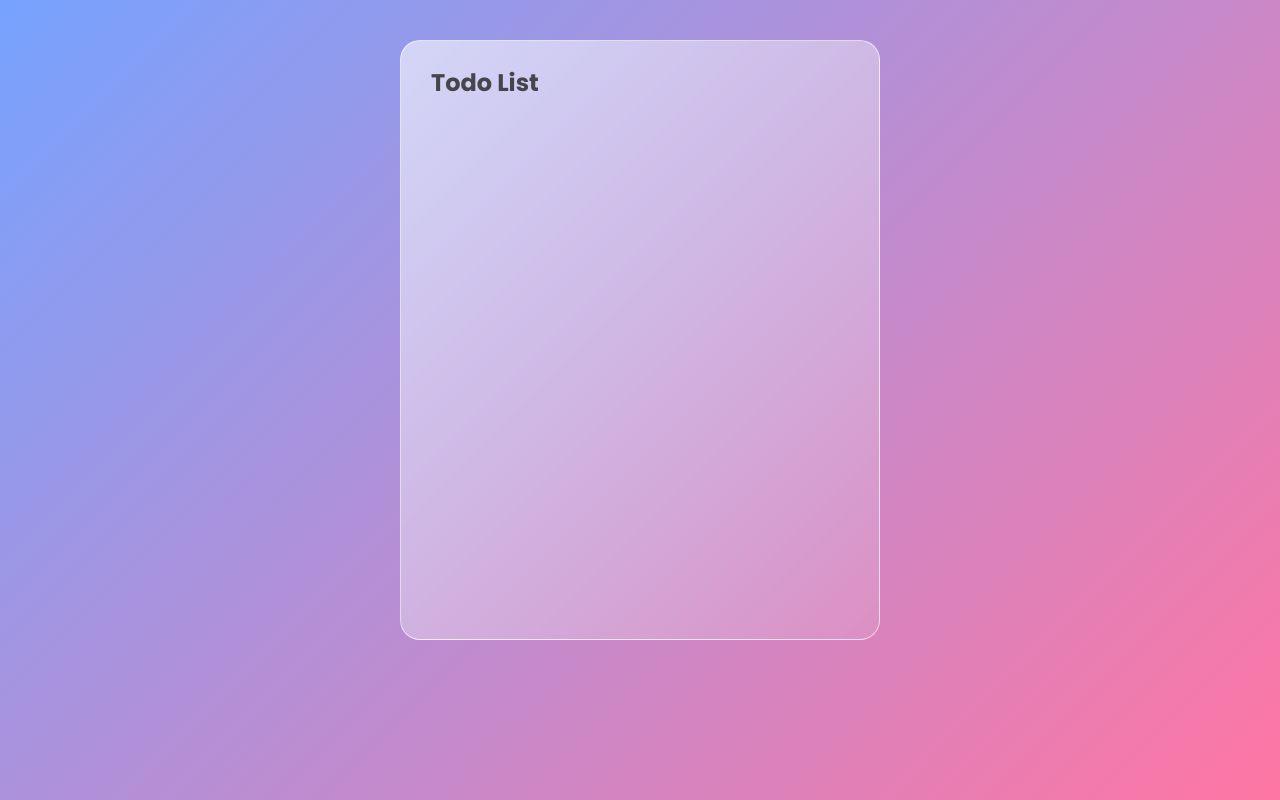
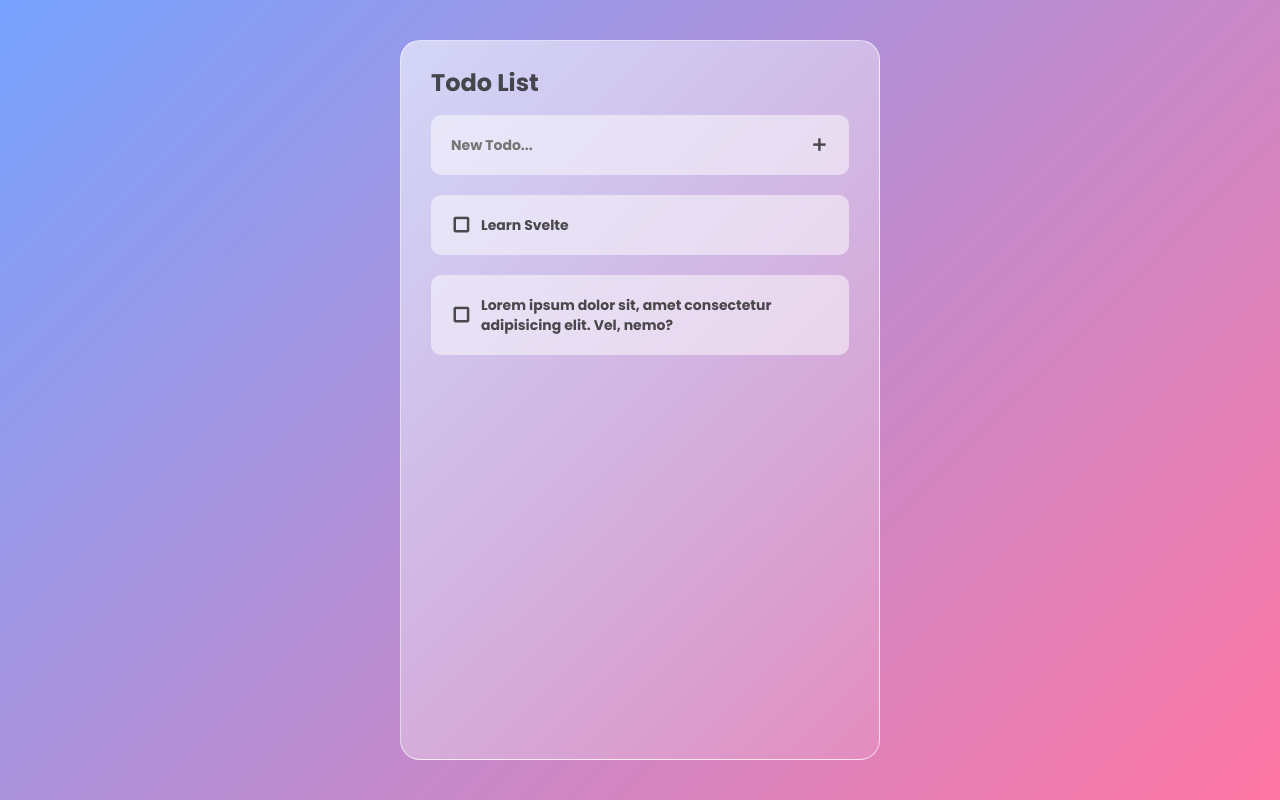
Before and after one commit to BayuDC/todolist, a Svelte app: page / in a window 1280 px wide. Built offline with nearby package versions, Linux system fonts and the light colour scheme.

Commit message:
Add more ui components

```diff
--- a/public/index.html
+++ b/public/index.html
@@ -10,6 +10,7 @@
 	<link rel="preconnect" href="https://fonts.googleapis.com">
 	<link rel="preconnect" href="https://fonts.gstatic.com" crossorigin>
 	<link rel="stylesheet" href="https://fonts.googleapis.com/css2?family=Poppins:wght@700&display=swap">
+	<link rel="stylesheet" href="https://fonts.googleapis.com/icon?family=Material+Icons+Outlined">
 
 	<link rel='icon' type='image/png' href='/favicon.png'>
 	<link rel='stylesheet' href='/build/bundle.css'>
--- a/src/App.svelte
+++ b/src/App.svelte
@@ -1,11 +1,15 @@
 <script>
     import Wrapper from './components/Wrapper.svelte';
     import Title from './components/Title.svelte';
+    import TodoInput from './components/TodoInput.svelte';
+    import TodoList from './components/TodoList.svelte';
 </script>
 
 <main>
     <Wrapper>
         <Title>Todo List</Title>
+        <TodoInput />
+        <TodoList />
     </Wrapper>
 </main>
 
@@ -14,9 +18,7 @@
 
     main {
         background: linear-gradient(135deg, rgba($blue, 0.8), rgba($pink, 0.8));
-        color: rgba(#222, 0.8);
         padding: 40px;
-        min-height: 100vh;
         box-sizing: border-box;
     }
 </style>
--- /dev/null
+++ b/src/components/TodoInput.svelte
@@ -0,0 +1,24 @@
+<script>
+    import Card from '../shared/Card.svelte';
+    import Button from '../shared/Button.svelte';
+</script>
+
+<Card>
+    <form on:submit|preventDefault>
+        <input type="text" placeholder="New Todo..." required />
+        <Button icon="add" />
+    </form>
+</Card>
+
+<style lang="scss">
+    form {
+        display: flex;
+        align-items: center;
+
+        input {
+            width: 100%;
+            height: 20px;
+            margin-right: 10px;
+        }
+    }
+</style>
--- /dev/null
+++ b/src/components/TodoItem.svelte
@@ -0,0 +1,31 @@
+<script>
+    import Card from '../shared/Card.svelte';
+    import Checkbox from '../shared/Checkbox.svelte';
+
+    let checked = false;
+</script>
+
+<Card>
+    <div>
+        <Checkbox {checked} on:check={e => (checked = e.detail)} />
+        <p class:checked>
+            <slot />
+        </p>
+    </div>
+</Card>
+
+<style lang="scss">
+    div {
+        display: flex;
+        align-items: center;
+        p {
+            line-height: 20px;
+            margin-left: 10px;
+
+            &.checked {
+                text-decoration: line-through;
+                text-decoration-thickness: 2px;
+            }
+        }
+    }
+</style>
--- /dev/null
+++ b/src/components/TodoList.svelte
@@ -0,0 +1,23 @@
+<script>
+    import TodoItem from './TodoItem.svelte';
+</script>
+
+<div>
+    <TodoItem>Learn Svelte</TodoItem>
+    <TodoItem>Lorem ipsum dolor sit, amet consectetur adipisicing elit. Vel, nemo?</TodoItem>
+</div>
+
+<style lang="scss">
+    div {
+        margin-top: 20px;
+        overflow-y: scroll;
+
+        height: calc(100vh - 266px);
+
+        -ms-overflow-style: none;
+        scrollbar-width: none;
+        &::-webkit-scrollbar {
+            display: none;
+        }
+    }
+</style>
--- a/src/components/Wrapper.svelte
+++ b/src/components/Wrapper.svelte
@@ -7,7 +7,6 @@
         margin: auto;
         padding: 30px;
         max-width: 480px;
-        min-height: 600px;
         background: white;
         border-radius: 20px;
         border: 1px solid rgba(#fff, 0.6);
--- /dev/null
+++ b/src/shared/Button.svelte
@@ -0,0 +1,13 @@
+<script>
+    export let icon;
+</script>
+
+<button>
+    <span class="material-icons-outlined">{icon}</span>
+</button>
+
+<style>
+    button {
+        cursor: pointer;
+    }
+</style>
--- /dev/null
+++ b/src/shared/Card.svelte
@@ -0,0 +1,15 @@
+<div>
+    <slot />
+</div>
+
+<style lang="scss">
+    div {
+        background: rgba(#fff, $alpha: 0.5);
+        padding: 20px;
+        border-radius: 10px;
+        margin-top: 20px;
+        &:first-child {
+            margin-top: 0;
+        }
+    }
+</style>
--- /dev/null
+++ b/src/shared/Checkbox.svelte
@@ -0,0 +1,29 @@
+<script>
+    import { createEventDispatcher } from 'svelte';
+
+    const dispatch = createEventDispatcher();
+
+    export let checked = false;
+</script>
+
+<div>
+    <span
+        class="material-icons-outlined"
+        on:click={() => {
+            checked = !checked;
+            dispatch('check', checked);
+        }}
+    >
+        {#if checked}
+            check_box
+        {:else}
+            check_box_outline_blank
+        {/if}
+    </span>
+</div>
+
+<style>
+    div {
+        cursor: pointer;
+    }
+</style>
--- a/src/styles/_mixin.scss
+++ b/src/styles/_mixin.scss
@@ -0,0 +1,6 @@
+@mixin set-font {
+    font-family: 'Poppins', sans-serif;
+    font-weight: 700;
+    font-size: 14px;
+    color: $black;
+}
--- a/src/styles/_variable.scss
+++ b/src/styles/_variable.scss
@@ -1,2 +1,3 @@
 $blue: #548cff;
 $pink: #ff548c;
+$black: rgba(#222222, 0.8);
--- a/src/styles/main.scss
+++ b/src/styles/main.scss
@@ -1,8 +1,32 @@
+@import 'variable';
+@import 'mixin';
+
 * {
     margin: 0;
     padding: 0;
 }
+
 body {
-    font-family: 'Poppins', sans-serif;
-    font-weight: 700;
+    @include set-font;
 }
+
+input,
+button {
+    outline: none;
+    border: none;
+    background: none;
+}
+input {
+    @include set-font;
+}
+
+span {
+    &.material-icons-outlined {
+        color: $black;
+        font-weight: bold;
+        font-size: 20px;
+        display: flex;
+        align-items: center;
+        justify-content: center;
+    }
+}
```
